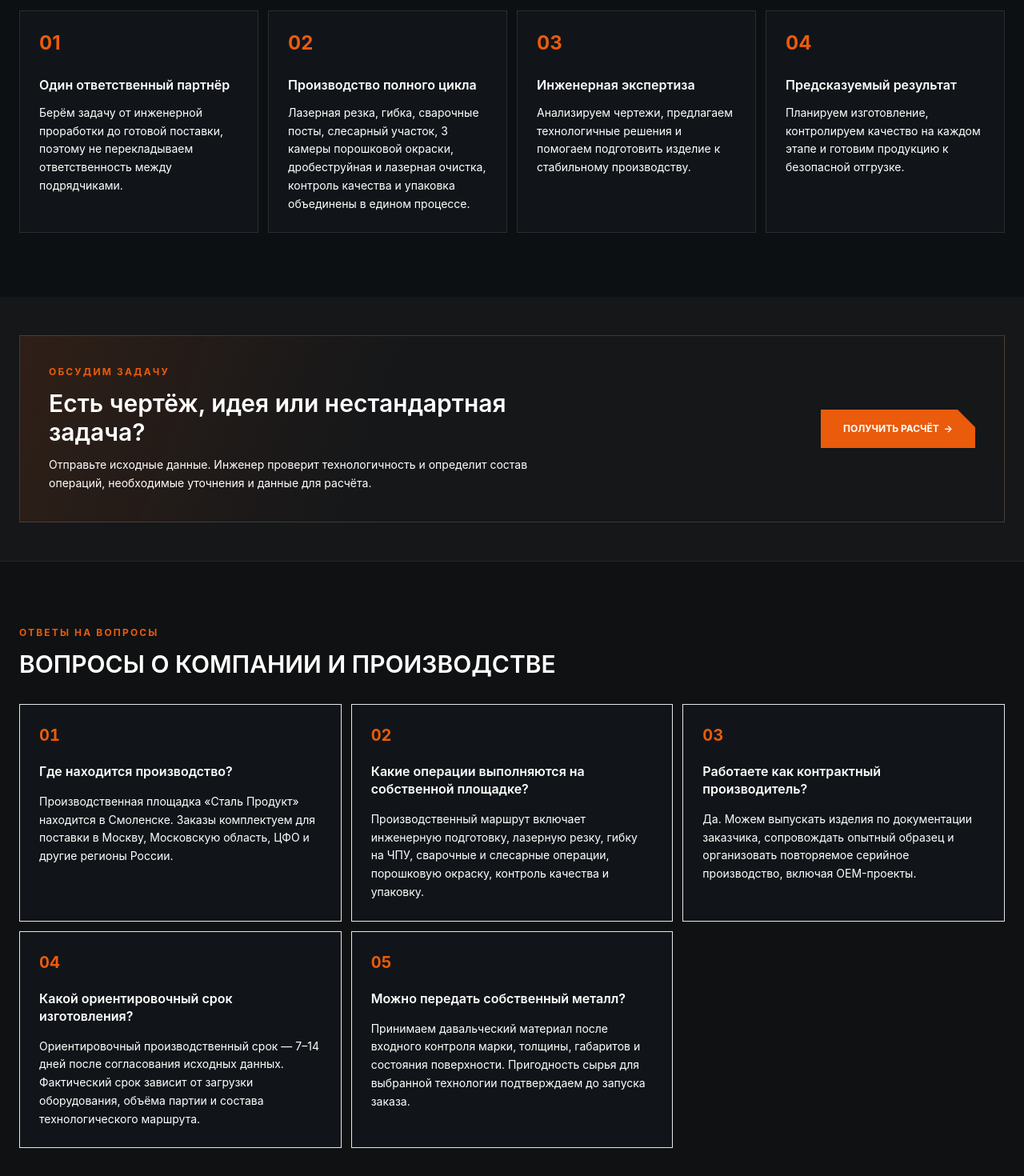
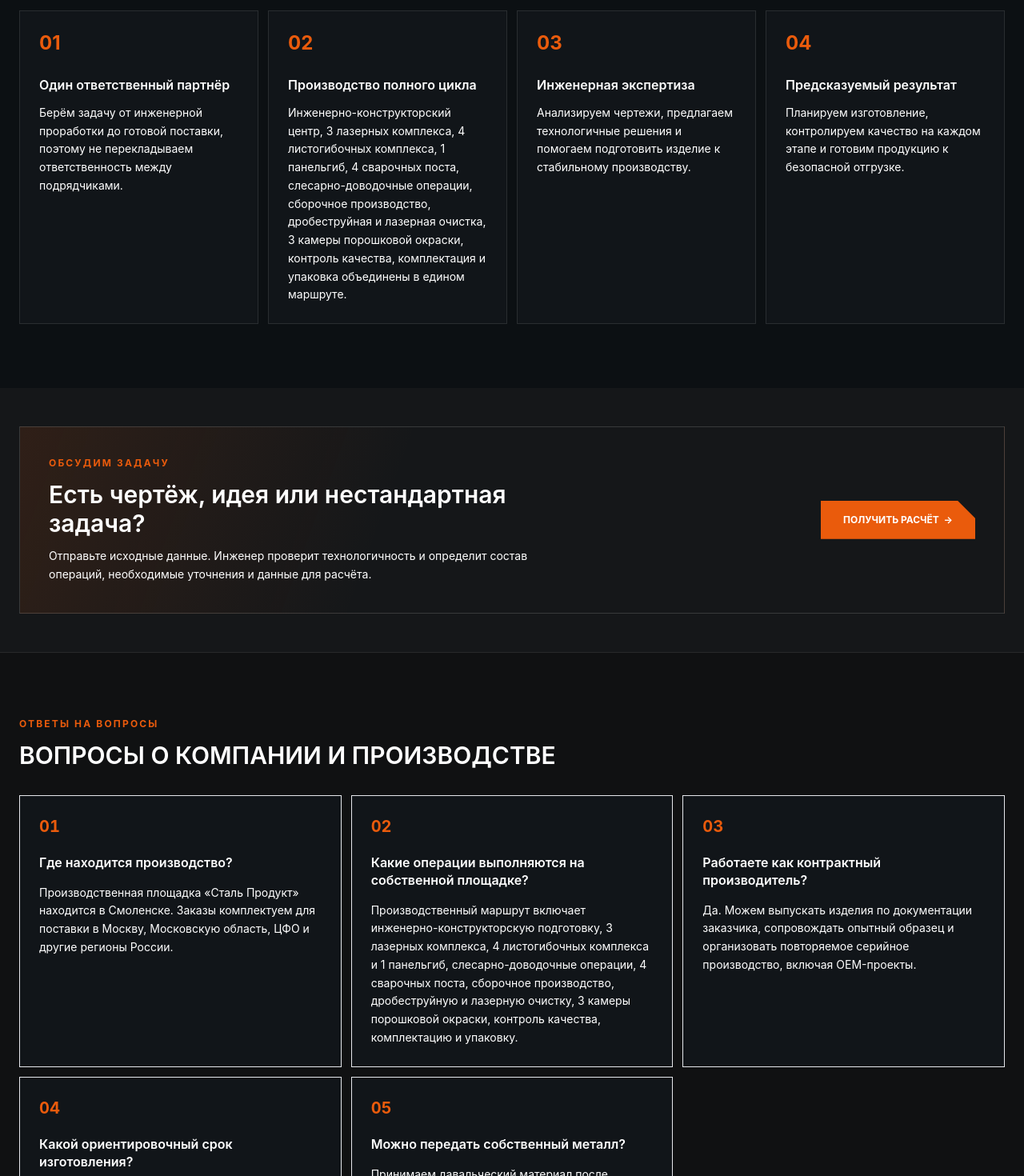
Before and after one commit to alexeyborisov19-sys/alexeyborisov19-sys-steel-probuct, a Next.js app: page /company in a window 1280 px wide. Shown: the part 4420-5890 px from the top of the page at 80% size. Built offline with nearby package versions, Linux system fonts and the light colour scheme; no server answers.

Commit message:
facts: finalize production chain copy

```diff
--- a/app/(public)/company/page.tsx
+++ b/app/(public)/company/page.tsx
@@ -37,7 +37,7 @@ const solutions = [
 
 const advantages = [
   ["Один ответственный партнёр", "Берём задачу от инженерной проработки до готовой поставки, поэтому не перекладываем ответственность между подрядчиками."],
-  ["Производство полного цикла", `Лазерная резка, гибка, сварочные посты, слесарный участок, ${productionEquipment.powderCoatingBooths} камеры порошковой окраски, дробеструйная и лазерная очистка, контроль качества и упаковка объединены в едином процессе.`],
+  ["Производство полного цикла", `Инженерно-конструкторский центр, ${productionEquipment.laserComplexes} лазерных комплекса, ${productionEquipment.pressBrakes} листогибочных комплекса, ${productionEquipment.panelBenders} панельгиб, ${productionEquipment.weldingStations} сварочных поста, слесарно-доводочные операции, сборочное производство, дробеструйная и лазерная очистка, ${productionEquipment.powderCoatingBooths} камеры порошковой окраски, контроль качества, комплектация и упаковка объединены в едином маршруте.`],
   ["Инженерная экспертиза", "Анализируем чертежи, предлагаем технологичные решения и помогаем подготовить изделие к стабильному производству."],
   ["Предсказуемый результат", "Планируем изготовление, контролируем качество на каждом этапе и готовим продукцию к безопасной отгрузке."],
 ];
@@ -58,7 +58,7 @@ const productionCapabilities = [
 
 const companyFaq = [
   { question: "Где находится производство?", answer: "Производственная площадка «Сталь Продукт» находится в Смоленске. Заказы комплектуем для поставки в Москву, Московскую область, ЦФО и другие регионы России." },
-  { question: "Какие операции выполняются на собственной площадке?", answer: "Производственный маршрут включает инженерную подготовку, лазерную резку, гибку на ЧПУ, сварочные и слесарные операции, порошковую окраску, контроль качества и упаковку." },
+  { question: "Какие операции выполняются на собственной площадке?", answer: `Производственный маршрут включает инженерно-конструкторскую подготовку, ${productionEquipment.laserComplexes} лазерных комплекса, ${productionEquipment.pressBrakes} листогибочных комплекса и ${productionEquipment.panelBenders} панельгиб, слесарно-доводочные операции, ${productionEquipment.weldingStations} сварочных поста, сборочное производство, дробеструйную и лазерную очистку, ${productionEquipment.powderCoatingBooths} камеры порошковой окраски, контроль качества, комплектацию и упаковку.` },
   { question: "Работаете как контрактный производитель?", answer: "Да. Можем выпускать изделия по документации заказчика, сопровождать опытный образец и организовать повторяемое серийное производство, включая OEM-проекты." },
   { question: "Какой ориентировочный срок изготовления?", answer: productionLeadTimeSummary },
   { question: "Можно передать собственный металл?", answer: customerMaterialSummary },
--- a/app/(public)/page.tsx
+++ b/app/(public)/page.tsx
@@ -31,7 +31,7 @@ export const metadata: Metadata = createPageMetadata({
 });
 
 const cycle = [
-  ["Проектирование", "design.jpg"],
+  ["Инженерно-конструкторская подготовка", "design.jpg"],
   ["Раскрой металла", "laser-cutting.jpg"],
   ["Гибка", "bending.jpg"],
   ["Сварка и сборка", "welding.jpg"],
@@ -76,7 +76,7 @@ const solutionCardImages: Record<string, { src: string; position?: string }> = {
 const homeFaq = [
   { question: "Что производит компания «Сталь Продукт»?", answer: "Проектируем и изготавливаем фасадные элементы, металлокассеты, корпуса, шкафы, кожухи, рамы, кронштейны и нестандартные изделия из листового металла для строительства и промышленности." },
   { question: "Можно заказать металлоизделие по своему чертежу?", answer: "Да. Принимаем КД, PDF, DXF, DWG, STEP, 3D-модели, эскизы и технические задания. Перед запуском проверяем технологичность конструкции и состав исходных данных." },
-  { question: "Выполняете полный цикл производства?", answer: "Да. В единый маршрут могут входить инженерная подготовка, лазерный раскрой, гибка на ЧПУ, сварка и сборка, порошковая окраска, контроль, упаковка и отгрузка." },
+  { question: "Выполняете полный цикл производства?", answer: `Да. В единый маршрут могут входить инженерно-конструкторская подготовка, ${productionEquipment.laserComplexes} лазерных комплекса, ${productionEquipment.pressBrakes} листогибочных комплекса и ${productionEquipment.panelBenders} панельгиб, слесарно-доводочные операции, ${productionEquipment.weldingStations} сварочных поста, сборочное производство, дробеструйная и лазерная очистка, ${productionEquipment.powderCoatingBooths} камеры порошковой окраски, контроль качества, комплектация, упаковка и отгрузка.` },
   { question: "Какие возможности лазерной резки чёрной стали?", answer: `Рабочий диапазон по толщине — ${laserCuttingCapabilities.thicknessRange}, рабочее поле стола — ${laserCuttingCapabilities.tableWorkingArea}. Возможность изготовления конкретной детали подтверждаем по марке стали, геометрии и требованиям к кромке.` },
   { question: "Какой средний срок изготовления?", answer: productionLeadTimeSummary },
   { question: "Можно работать с металлом заказчика?", answer: customerMaterialSummary },
@@ -222,7 +222,7 @@ export default function Home() {
           </div>
         </section>
         <section className="bg-[#17191a] py-9">
-          <div className="container grid gap-7 lg:grid-cols-[1.35fr_repeat(5,1fr)] lg:items-center">
+          <div className="container grid gap-7 lg:grid-cols-[1.35fr_repeat(6,1fr)] lg:items-center">
             <div>
               <h2 className="text-2xl font-semibold uppercase leading-tight">
                 Готовы обсудить
@@ -245,7 +245,8 @@ export default function Home() {
               ["70+", "опытных специалистов"],
               [`${productionEquipment.laserComplexes}`, "лазерных комплекса"],
               [`${productionEquipment.pressBrakes}`, "листогибочных комплекса"],
-              ["Система", "контроля качества"],
+              [`${productionEquipment.weldingStations}`, "сварочных поста"],
+              [`${productionEquipment.powderCoatingBooths}`, "камеры порошковой окраски"],
             ].map(([value, label]) => (
               <div key={label} className="border-l border-white/10 pl-5">
                 <b className="text-3xl text-steel-orange">{value}</b>
```
